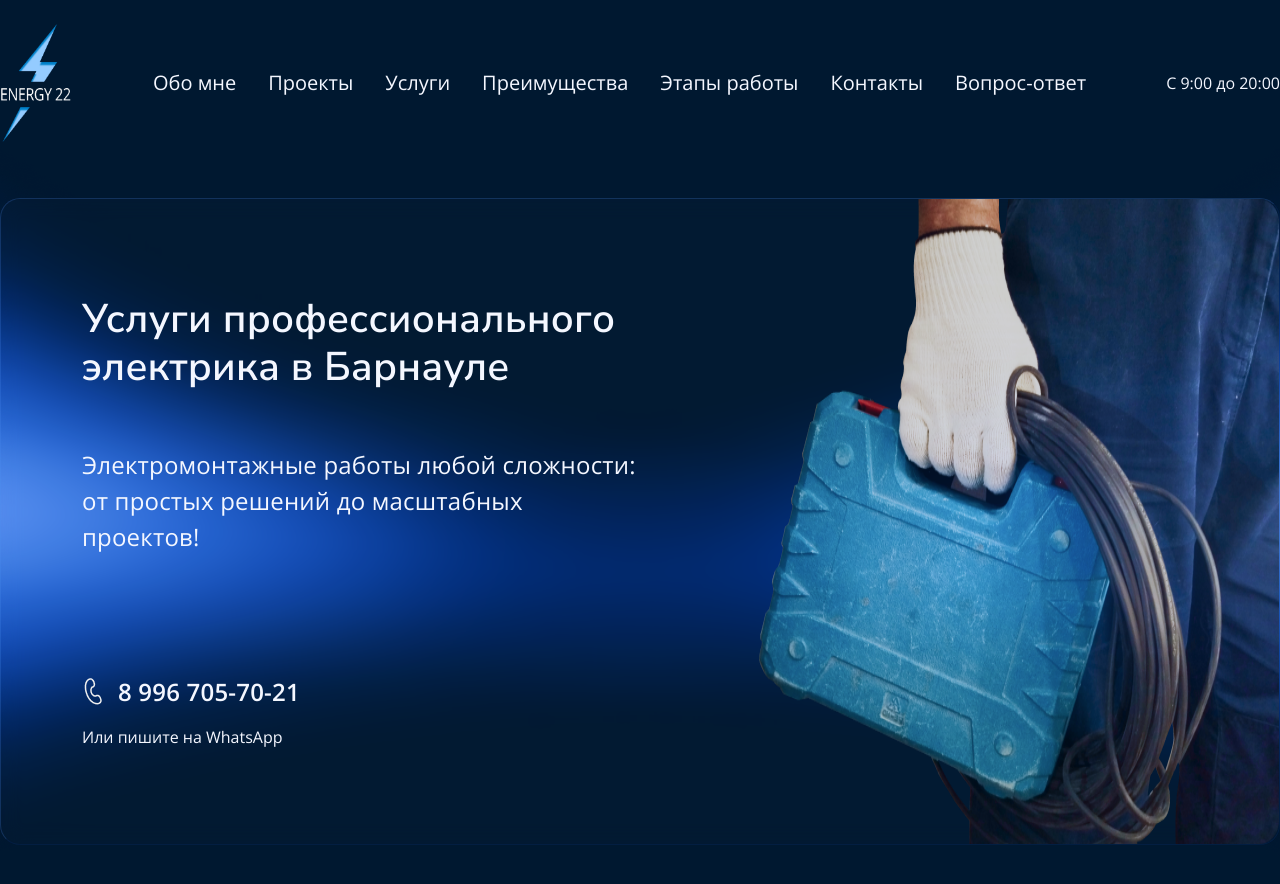
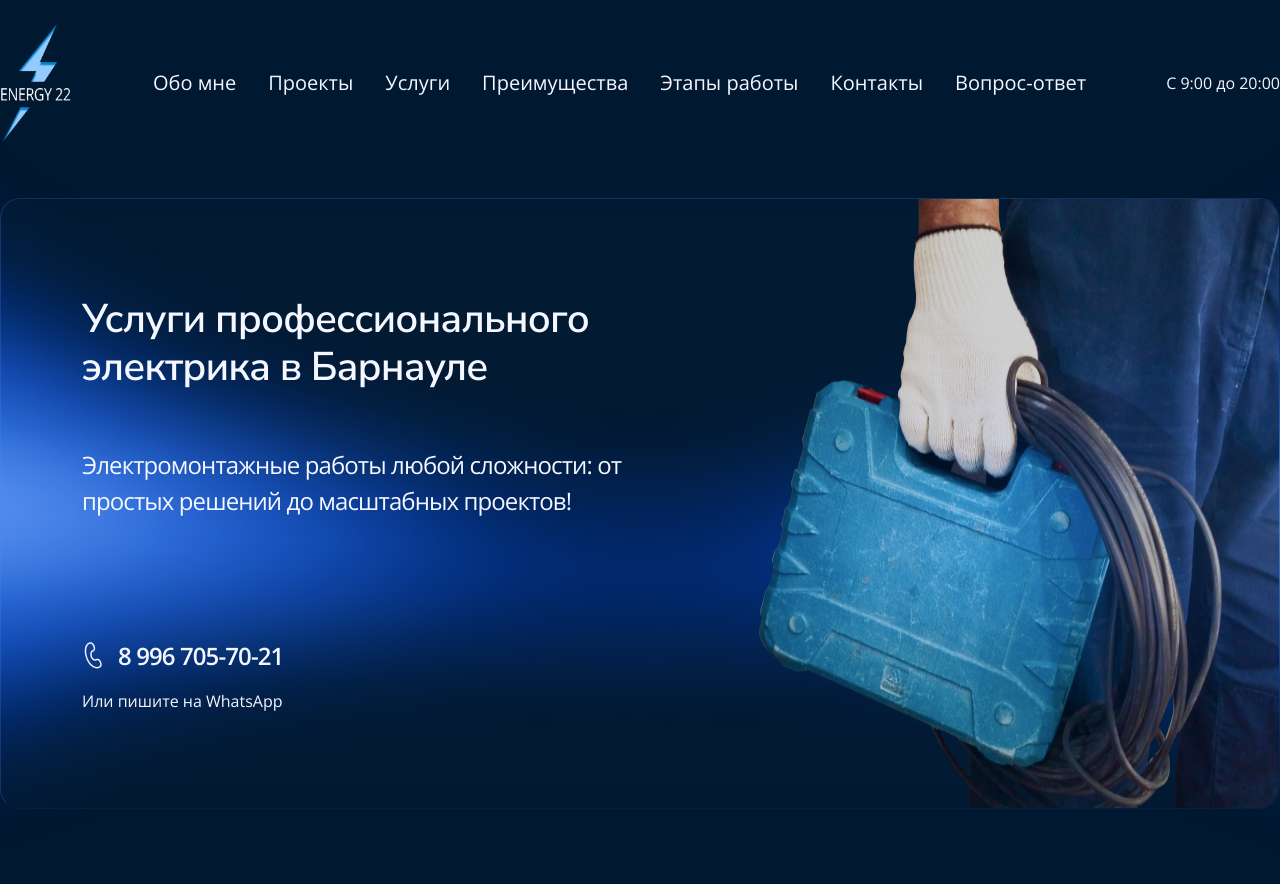
Before and after one commit to sominiac/energy22-new, a React (Vite) app: page / in a window 1280 px wide. Shown: the top 884 px of the page. Built offline with nearby package versions, Linux system fonts and the light colour scheme.

Commit message:
fix: changed letter spacing value

```diff
--- a/src/components/layout/Section/styles/section.module.scss
+++ b/src/components/layout/Section/styles/section.module.scss
@@ -7,7 +7,7 @@
   &__title {
     font-weight: 400;
     line-height: 150%;
-    letter-spacing: 0.2px;
+    letter-spacing: -0.9px;
     text-align: center;
     margin-bottom: 56px;
   }
--- a/src/pages/Welcome/styles/welcome.module.scss
+++ b/src/pages/Welcome/styles/welcome.module.scss
@@ -30,13 +30,13 @@
 
   &__title {
     line-height: 120%;
-    letter-spacing: 0.2px;
+    letter-spacing: -0.9px;
   }
 
   &__description {
     padding: 56px 0 119px;
     line-height: 150%;
-    letter-spacing: 0.2px;
+    letter-spacing: -0.9px;
   }
 
   &__info {
@@ -48,6 +48,6 @@
 
   &__phone, &__infoDescription {
     line-height: 150%;
-    letter-spacing: 0.2px;
+    letter-spacing: -0.9px;
   }
 }
```
